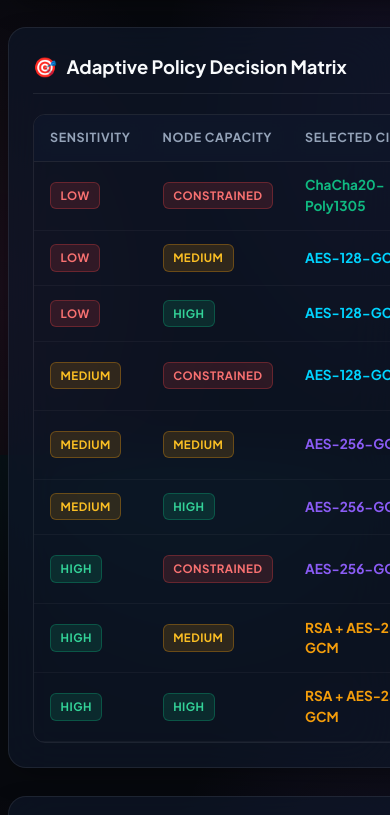
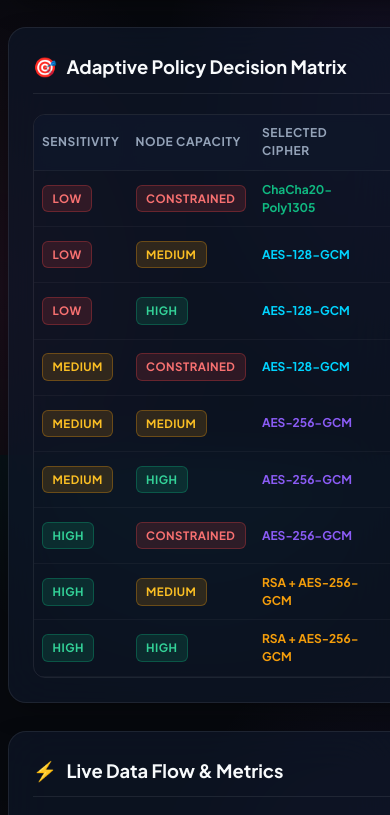
Before and after one commit to Akadiri1/adaptive_encryption, a plain HTML site: page dashboard/index.html in a window 390 px wide. Shown: the part 2921-3736 px from the top of the page. Drawn offline with nearby package versions, Linux system fonts and the light colour scheme; no server answers.

```diff
--- a/dashboard/styles.css
+++ b/dashboard/styles.css
@@ -840,6 +840,11 @@
         box-sizing: border-box;
     }
 
+    .data-table th, .data-table td {
+        padding: 0.6rem 0.5rem;
+        font-size: 0.75rem;
+    }
+
     body {
         overflow-x: hidden;
         width: 100%;
```
